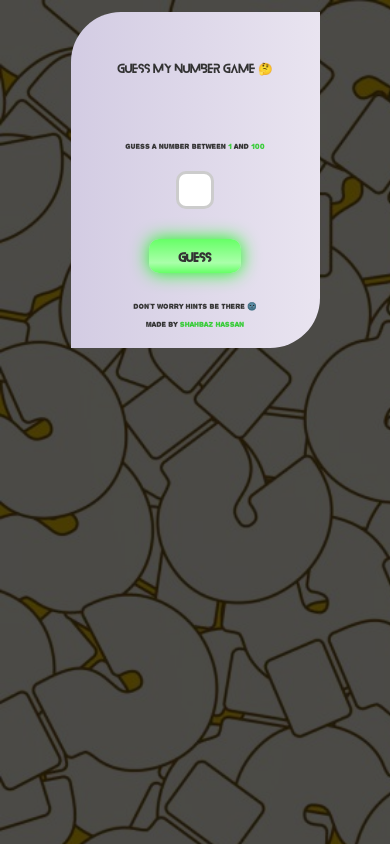
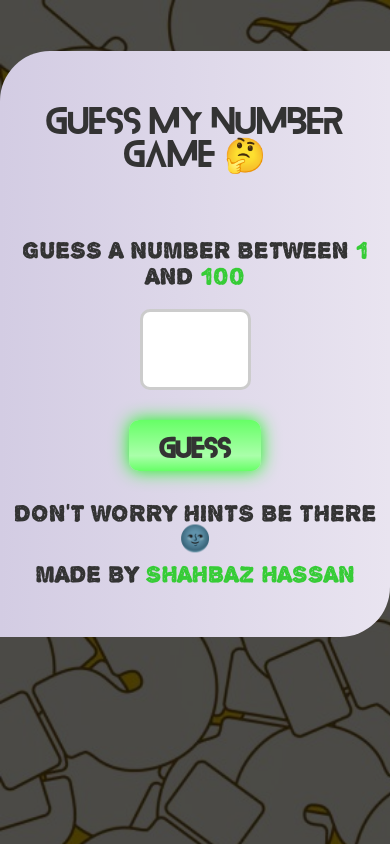
Before and after one commit to shahbazhassan42000/number-guessing, a plain HTML site: page index.html in a window 390 px wide. Drawn offline with Linux system fonts and the light colour scheme.

Commit message:
design for mobile view now

```diff
--- a/css/style.css
+++ b/css/style.css
@@ -191,4 +191,27 @@ body::before{
     body {
         background-size: calc(100vh);
     }
+    .section{
+        margin: 13% auto;
+        padding: 50px 10px;
+    }
+    .heading {
+        font-size: 4vh;
+    }
+    .description{
+        font-size: 3vh;
+    }
+    .resultParas p{
+        font-size: 3vh;
+    }
+    #guessField{
+        font-size: 4vh;
+        margin: 10px auto;
+        width: 30%;
+        line-height: 7vh;
+    }
+    .button{
+        margin:20px auto;
+        font-size: 3vh;
+    }
 }
```
